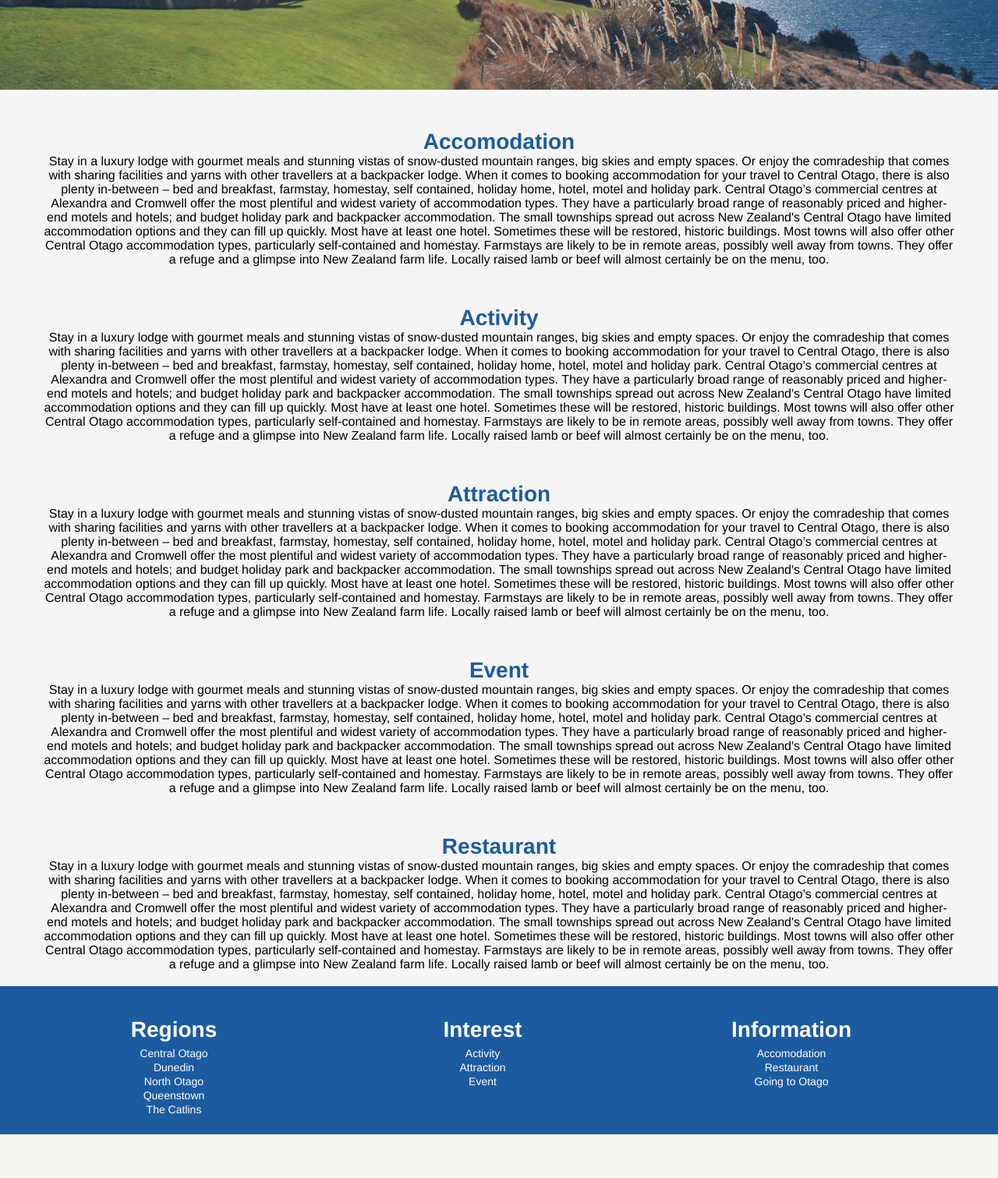
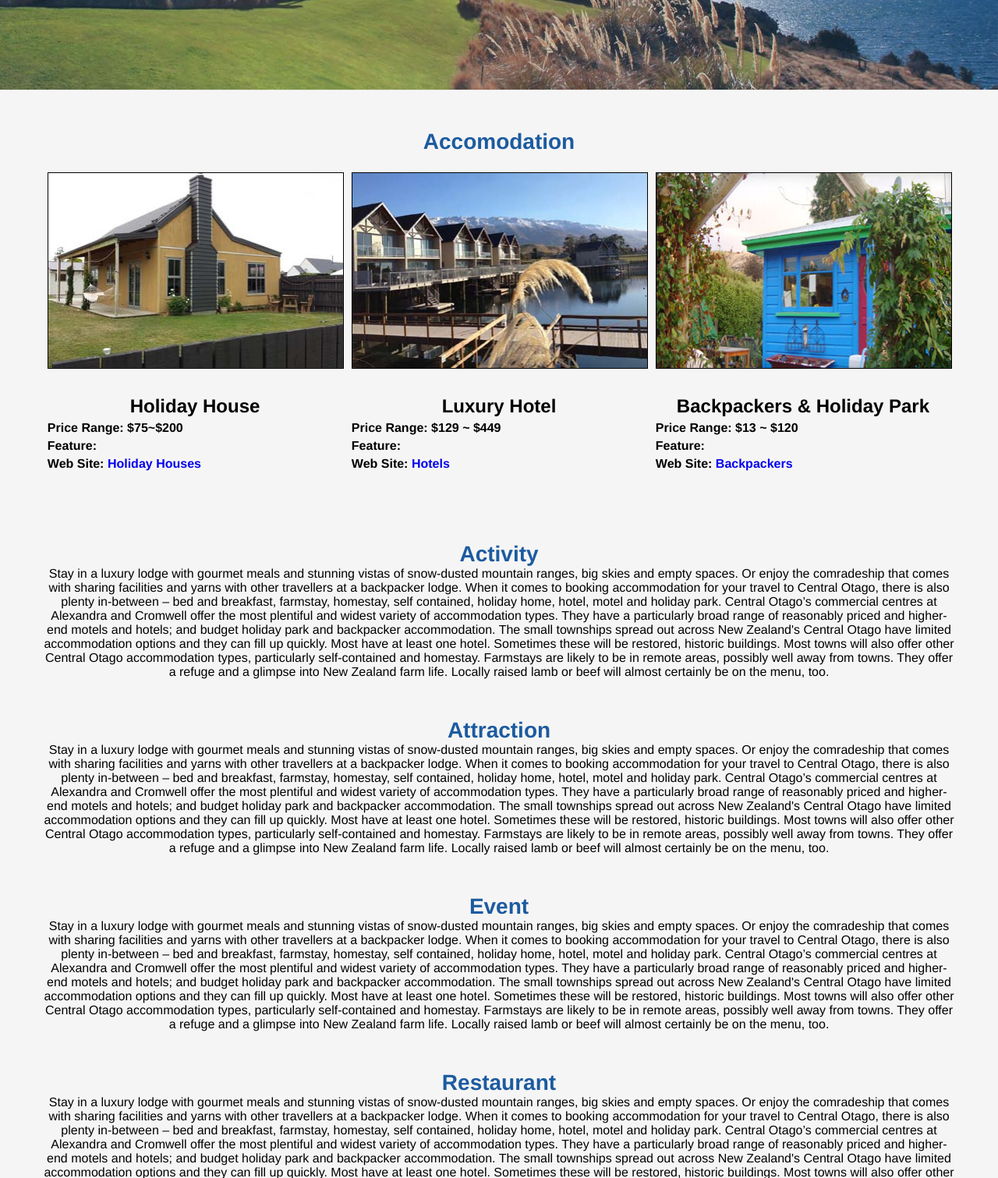
Before and after one commit to ilhcho/web_assginment, a PHP site: page /regions.php?id=central in a window 1280 px wide. Shown: the part 575-2086 px from the top of the page at 78% size. Before the commit the page ends 2030 px from the top, so only its background shows below. Run offline with PHP 8.4, Linux system fonts and the light colour scheme; some libraries are stand-ins or nearby versions.

Commit message:
Central Otago: Accomodation

```diff
--- a/css/central_otago.css
+++ b/css/central_otago.css
@@ -11,3 +11,26 @@ opacity: 0.8;}
 .infor_box{
 	padding-top: 50px;
 }
+
+.acco_box{
+	float: left;
+	/*background-color: red;*/
+	width: 32.3333%;
+	height:450px;
+	margin: 2% 0.5%;
+}
+.acco_box img{
+	width: 100%;
+	border:1px solid black;
+}
+
+.acco_img{
+	width: 100%;
+	height: 250px;
+	margin-bottom: 30px;
+}
+
+.aaco_sub h4{
+	text-align: left;
+	margin-top: 5px;
+}
--- a/regions.php
+++ b/regions.php
@@ -33,16 +33,34 @@ require_once("regions_navi.php");
 
 <div class="middle middle_box">
   <div class="container container_middle">
-   <a id="accomodation"> <div class="infor_box">
-    <h3>Accomodation</h3>
-
-    Stay in a luxury lodge with gourmet meals and stunning vistas of snow-dusted mountain ranges, big skies and empty spaces. Or enjoy the comradeship that comes with sharing facilities and yarns with other travellers at a backpacker lodge. When it comes to booking accommodation for your travel to Central Otago, there is also plenty in-between – bed and breakfast, farmstay, homestay, self contained, holiday home, hotel, motel and holiday park.
-
-Central Otago’s commercial centres at Alexandra and Cromwell offer the most plentiful and widest variety of accommodation types. They have a particularly broad range of reasonably priced and higher-end motels and hotels; and budget holiday park and backpacker accommodation.
-
-The small townships spread out across New Zealand's Central Otago have limited accommodation options and they can fill up quickly. Most have at least one hotel. Sometimes these will be restored, historic buildings. Most towns will also offer other Central Otago accommodation types, particularly self-contained and homestay.
-
-Farmstays are likely to be in remote areas, possibly well away from towns. They offer a refuge and a glimpse into New Zealand farm life. Locally raised lamb or beef will almost certainly be on the menu, too.
+   <a id="accomodation">
+    <div class="infor_box">
+      <h3>Accomodation</h3>
+      <div class="acco_box">
+        <img class="acco_img" src="img/accomodation/central/holiday.jpg" alt="central otago holiday house">
+          <div class="aaco_sub">
+          <h2>Holiday House</h2>
+          <h4>Price Range: $75~$200</h4>
+          <h4>Feature:</h4>
+          <h4>Web Site:<a href="https://www.holidayhouses.co.nz/Alexandra.asp" target="_Blank"> Holiday Houses</a></h4>
+          </div>
+      </div>
+      <div class="acco_box"> <img class="acco_img" src="img/accomodation/central/hotel.jpg" alt="central otago holiday house">
+          <div class="aaco_sub">
+          <h2>Luxury Hotel</h2>
+          <h4>Price Range: $129 ~ $449</h4>
+          <h4>Feature:
+          <h4>Web Site:<a href="http://www.aatravel.co.nz/new-zealand/Central-Otago-District_Hotels.html" target="_Blank"> Hotels</a></h4>
+          </div>
+      </div>
+      <div class="acco_box"> <img class="acco_img" src="img/accomodation/central/backpack.jpg" alt="central otago holiday house">
+          <div class="aaco_sub">
+          <h2>Backpackers & Holiday Park</h2>
+          <h4>Price Range: $13 ~ $120</h4>
+          <h4>Feature:</h4>
+          <h4>Web Site: <a href="http://www.tourism.net.nz/region/otago/otago---central-otago/accommodation/backpacker-and-budget" target="_Blank">Backpackers</a></h4>
+          </div>
+      </div>
 
     </div></a>
 
```
Also changed, not shown: img/accomodation/central/backpack.jpg (added), img/accomodation/central/holiday.jpg (added), img/accomodation/central/hotel.JPG (added).
